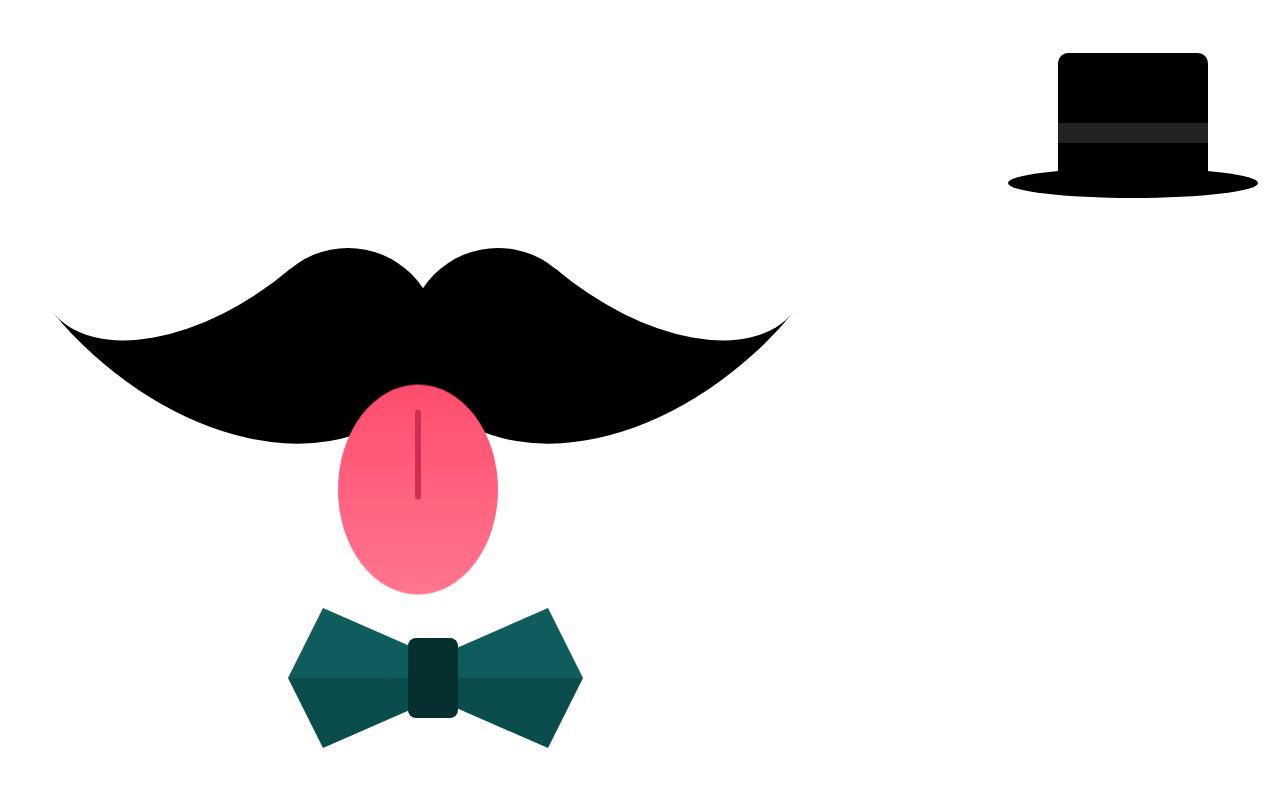
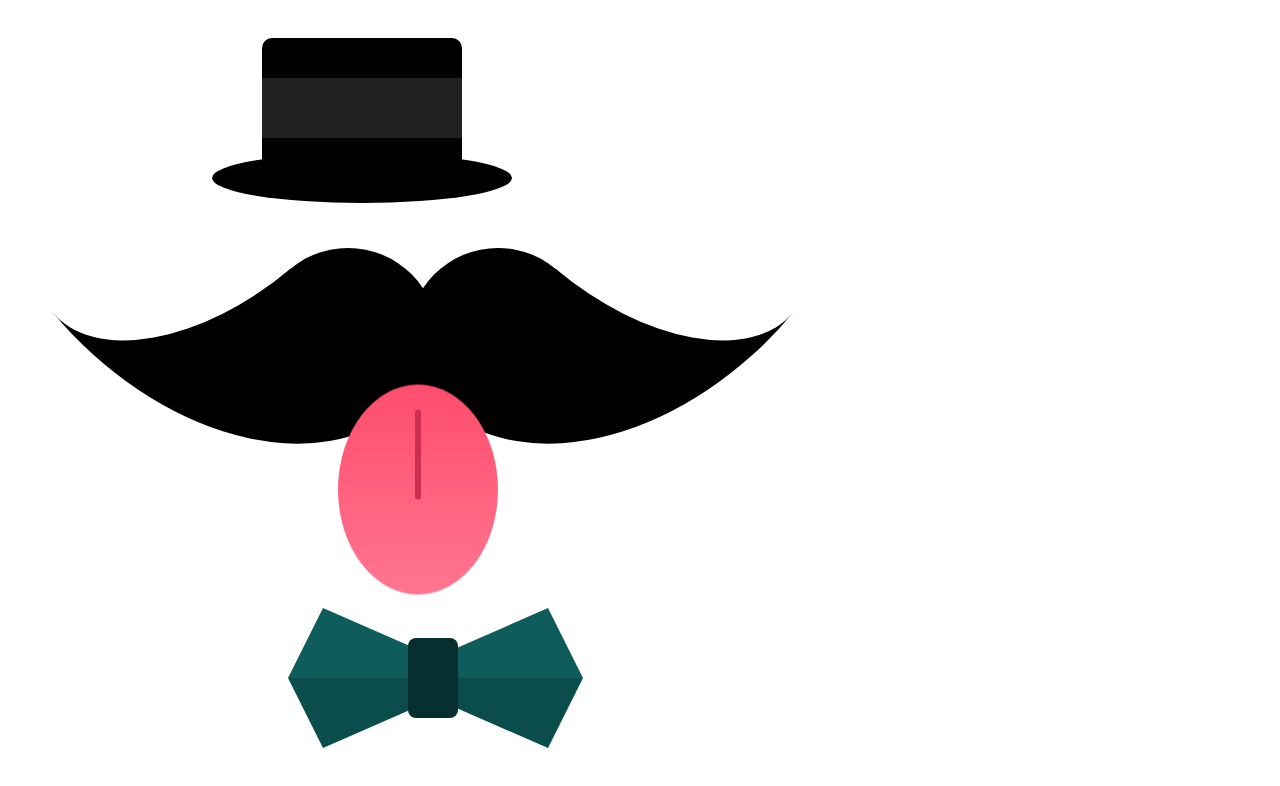
Before and after one commit to Fernand0G143/Bigote-colaborativo, a plain HTML site: page index.html in a window 1280 px wide. Drawn offline with Linux system fonts and the light colour scheme.

Commit message:
Ajuste de sombrero

```diff
--- a/styles.css
+++ b/styles.css
@@ -141,14 +141,14 @@
 
 .sombrero {
     position: absolute;
-    top: 45px;
-    left: 89%;
+    top: 30px;
+    left: 28%;
     transform: translateX(-50%);
 }
 
 .copa {
-    width: 150px;
-    height: 130px;
+    width: 200px;
+    height: 150px;
     background: black;
     border-radius: 10px 10px 0 0;
     position: relative;
@@ -157,15 +157,15 @@
 .copa::after {
     content: "";
     position: absolute;
-    bottom: 40px;
+    bottom: 50px;
     width: 100%;
-    height: 20px;
+    height: 60px;
     background: #222; /* banda elegante */
 }
 
 .ala {
-    width: 250px;
-    height: 30px;
+    width: 300px;
+    height: 50px;
     background: black;
     border-radius: 50%;
     position: absolute;
```
